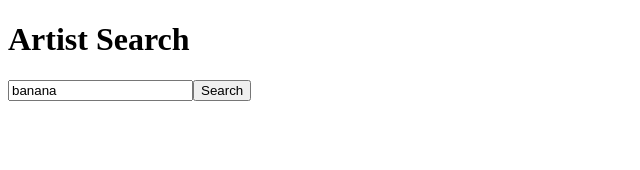
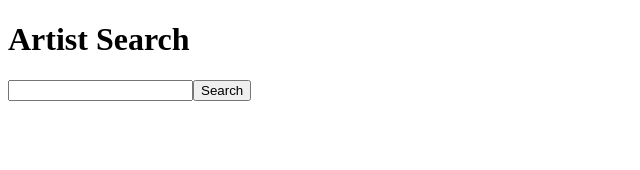
Before and after one commit to seanpatches/artist-search, a React app: page / in a window 1280 px wide. Shown: the top 170 px of the page, without its empty margins (0-640 px from the left). Built offline with nearby package versions, Linux system fonts and the light colour scheme.

Commit message:
artists list

```diff
--- a/src/components/App.js
+++ b/src/components/App.js
@@ -3,8 +3,8 @@ import {
   BrowserRouter as Router,
   Switch,
   Route } from 'react-router-dom';
-import ArtistSearch from './ArtistSearch';
+import AllArtists from '../containers/AllArtists';
 
 export default function App() {
-  return <ArtistSearch searchTerm="banana" />;
+  return <AllArtists />;
 }
--- a/src/components/Artist.js
+++ b/src/components/Artist.js
@@ -2,7 +2,7 @@ import React from 'react';
 import PropTypes from 'prop-types';
 
 function Artist({ name }) {
-  return <span>Name: {name}</span>;
+  return <span>{name}</span>;
 }
 
 Artist.propTypes = {
--- a/src/components/ArtistSearch.js
+++ b/src/components/ArtistSearch.js
@@ -1,13 +1,13 @@
 import React from 'react';
 import PropTypes from 'prop-types';
 
-function ArtistSearch({ searchTerm, bananaHandler }) {
+function ArtistSearch({ searchTerm, searchHandler, changeHandler }) {
   return (
     <header>
       <h1>Artist Search</h1>
-      <form>
-        <input type="text" name="text" value={searchTerm} />
-        <button onSubmit={bananaHandler}>Search</button>
+      <form onSubmit={searchHandler} >
+        <input type="text" name="searchTerm" value={searchTerm} onChange={changeHandler} />
+        <button>Search</button>
       </form>
     </header>
   );
@@ -15,7 +15,8 @@ function ArtistSearch({ searchTerm, bananaHandler }) {
 
 ArtistSearch.propTypes = {
   searchTerm: PropTypes.string.isRequired,
-  bananaHandler: PropTypes.func.isRequired
+  searchHandler: PropTypes.func.isRequired,
+  changeHandler: PropTypes.func.isRequired
 };
 
 export default ArtistSearch;
--- a/src/components/Artists.js
+++ b/src/components/Artists.js
@@ -4,9 +4,11 @@ import PropTypes from 'prop-types';
 
 function Artists({ artists }) {
   const artistList = artists.map(artist => {
-    <li key={artist.id}>
-      <Artist name={artist.name} />
-    </li>;
+    return (
+      <li key={artist.id}>
+        <Artist name={artist.name} />
+      </li>
+    );
   });
 
   return (
--- /dev/null
+++ b/src/containers/AllArtists.js
@@ -0,0 +1,40 @@
+import React, { PureComponent } from 'react';
+import ArtistSearch from '../components/ArtistSearch';
+import Artists from '../components/Artists';
+import fetchArtists from '../services/fetchArtists';
+
+export default class AllArtists extends PureComponent{
+  state = {
+    searchTerm: '',
+    artists: [],
+    offset: 0,
+    page: 1
+  }
+
+  searchHandler = event => {
+    event.preventDefault();
+    fetchArtists(this.state.searchTerm, this.state.offset)
+      .then(response => {
+        return this.setState({ artists: response });
+      });
+  }
+
+  changeHandler = ({ target }) => {
+    this.setState({ [target.name]: target.value });
+  }
+
+  // componentDidUpdate(prevProps, prevState) {
+  //   if(prevState.searchTerm !== this.state.searchTerm);
+  // }
+
+  render() {
+    const { artists, searchTerm } = this.state;
+    return (
+      <>
+      <ArtistSearch searchTerm={searchTerm} searchHandler={this.searchHandler} changeHandler={this.changeHandler} />
+      <Artists artists={artists} />
+      </>
+    );
+  }
+
+}
--- /dev/null
+++ b/src/services/fetchArtists.js
@@ -0,0 +1,13 @@
+function fetchArtists(searchTerm, offset) {
+  return fetch(`http://musicbrainz.org/ws/2/artist?query=${searchTerm}&fmt=json&limit=25&offset=${offset}`)
+    .then(res => ([res.ok, res.json()]))
+    .then(([ok, json]) => {
+      if(!ok) throw 'Unable to fetch Artists';
+
+      return json;
+    })
+    .then(json => json.artists);
+}
+
+
+export default fetchArtists;
```
